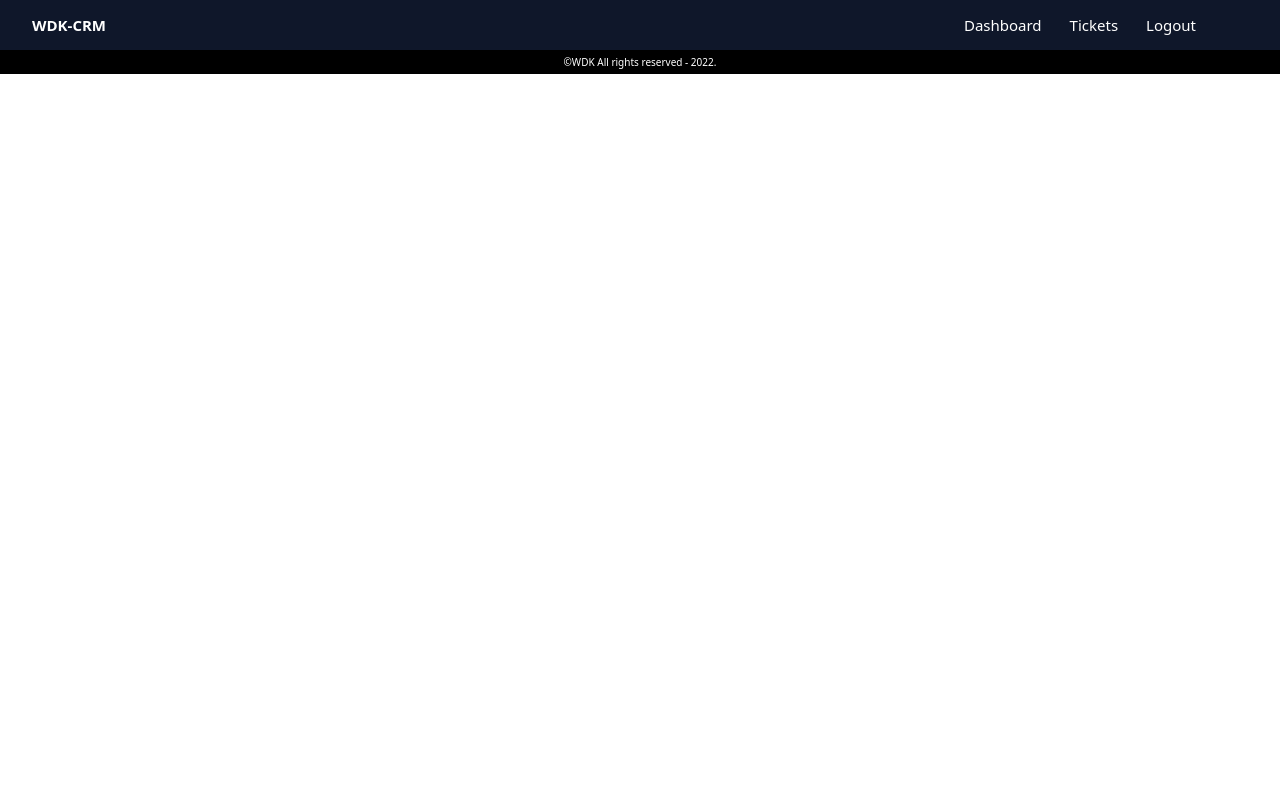
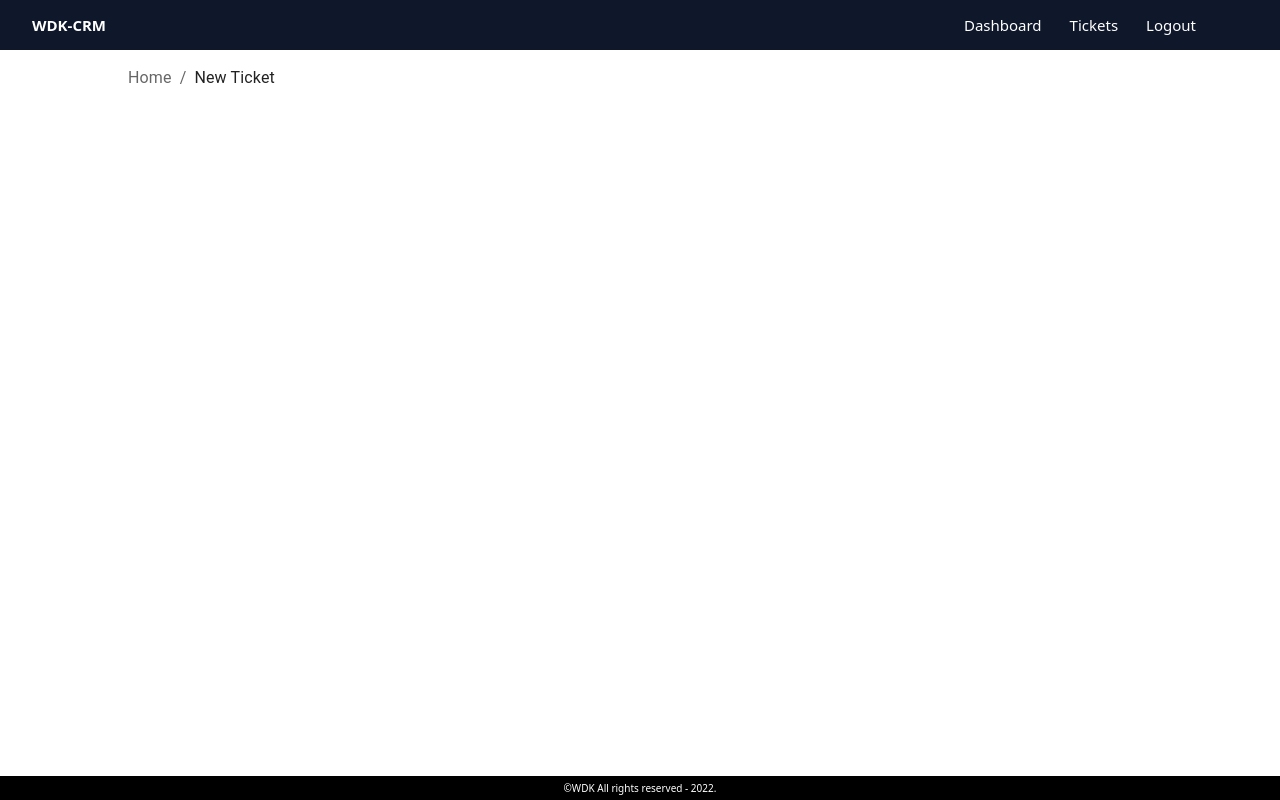
Before and after one commit to osefatul/ticket-tracker-system-CRM, a React (Create React App) app in the folder frontend/: page /new_ticket in a window 1280 px wide. Built offline with nearby package versions, Linux system fonts and the light colour scheme.

Commit message:
Readme is updated

```diff
--- a/frontend/src/App.js
+++ b/frontend/src/App.js
@@ -5,6 +5,7 @@ import { Routes, Route, Link } from "react-router-dom";
 import Dashboard from "./pages/Dashboard";
 import Header from "./components/Header";
 import Footer from "./components/Footer";
+import AddTicket from "./pages/AddTicket";
 
 function App() {
   return (
@@ -14,6 +15,7 @@ function App() {
         <Route path="login" element={<Auth />} />
         <Route path="/" element={<Home>Home page</Home>} />
         <Route path="dashboard" element={<Dashboard />} />
+        <Route path="new_ticket" element={<AddTicket />} />
       </Routes>
       <Footer />
     </div>
--- /dev/null
+++ b/frontend/src/components/AddTicketForm.jsx
@@ -0,0 +1,11 @@
+import React from "react";
+
+function AddTicketForm() {
+  return (
+    <div>
+      <form action="" onSubmit=""></form>
+    </div>
+  );
+}
+
+export default AddTicketForm;
--- /dev/null
+++ b/frontend/src/components/PageBreadCrumbs.jsx
@@ -0,0 +1,16 @@
+import React from "react";
+import Typography from "@mui/material/Typography";
+import Breadcrumbs from "@mui/material/Breadcrumbs";
+import Link from "@mui/material/Link";
+function PageBreadCrumbs({ page }) {
+  return (
+    <Breadcrumbs aria-label="breadcrumb">
+      <Link underline="hover" color="inherit" href="/">
+        Home
+      </Link>
+      <Typography color="text.primary">{page}</Typography>
+    </Breadcrumbs>
+  );
+}
+
+export default PageBreadCrumbs;
--- /dev/null
+++ b/frontend/src/pages/AddTicket.jsx
@@ -0,0 +1,14 @@
+import React from "react";
+import PageBreadCrumbs from "../components/PageBreadCrumbs";
+
+function AddTicket() {
+  return (
+    <div className="layout pt-4">
+      <div>
+        <PageBreadCrumbs page="New Ticket" />
+      </div>
+    </div>
+  );
+}
+
+export default AddTicket;
--- a/frontend/src/pages/Dashboard.jsx
+++ b/frontend/src/pages/Dashboard.jsx
@@ -1,18 +1,12 @@
 import React from "react";
 import TicketsTable from "../components/TicketsTable";
-import Typography from "@mui/material/Typography";
-import Breadcrumbs from "@mui/material/Breadcrumbs";
-import Link from "@mui/material/Link";
+
+import PageBreadCrumbs from "../components/PageBreadCrumbs";
 function Dashboard() {
   return (
-    <div className="layout pt-3">
+    <div className="layout pt-4">
       <div className="text-[12px]">
-        <Breadcrumbs aria-label="breadcrumb">
-          <Link underline="hover" color="inherit" href="/">
-            Home
-          </Link>
-          <Typography color="text.primary">Dashboard</Typography>
-        </Breadcrumbs>
+        <PageBreadCrumbs page="Dashboard" />
       </div>
       <div className="flex flex-col md:flex-row items-center justify-center md:justify-between space-y-2 md:space-y-0">
         <button className="  text-[14px] border border-1 h-8 px-3 rounded-lg bg-green-800 ">
```
Also changed, not shown: 1 other file (tests, documents, lock files or other folders).
